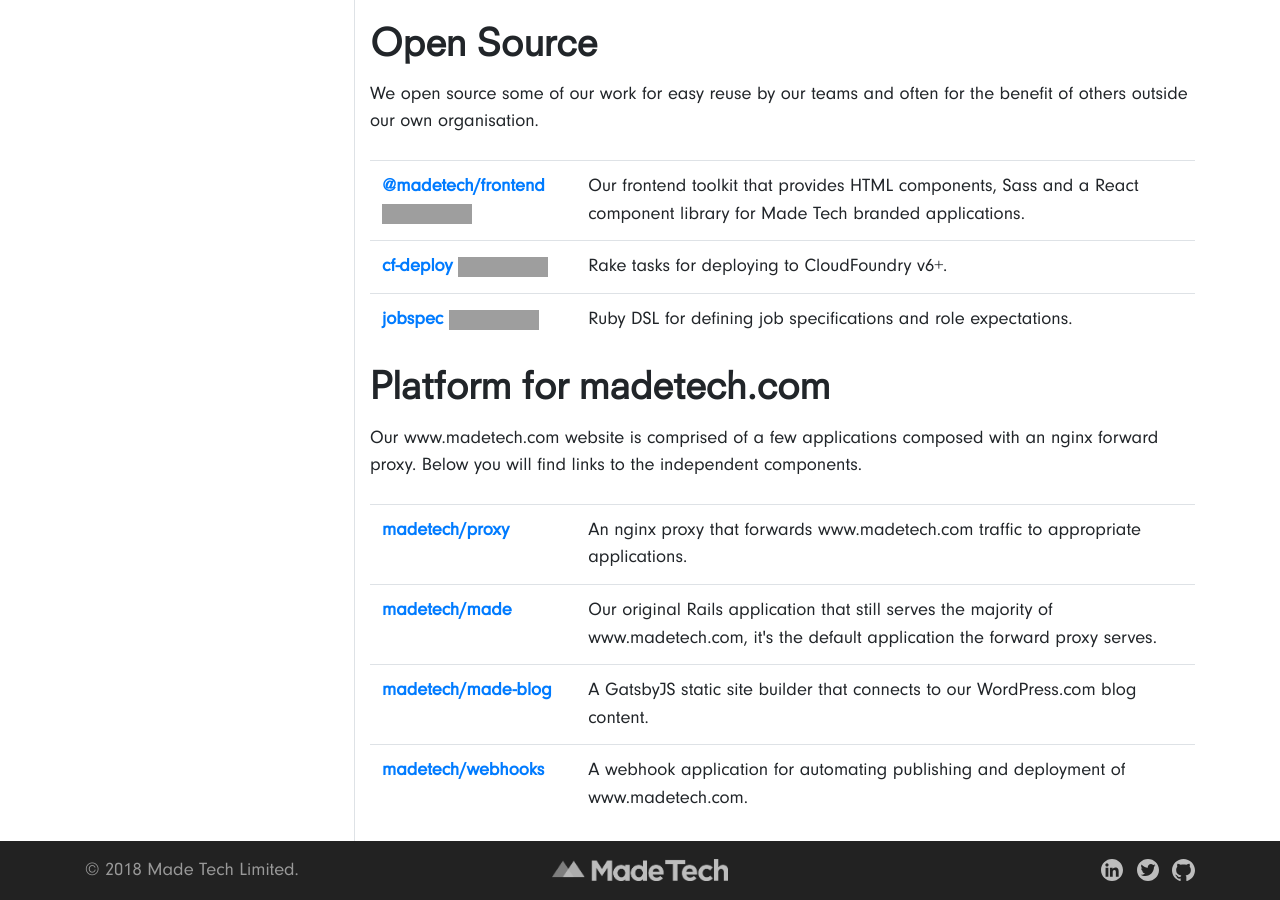
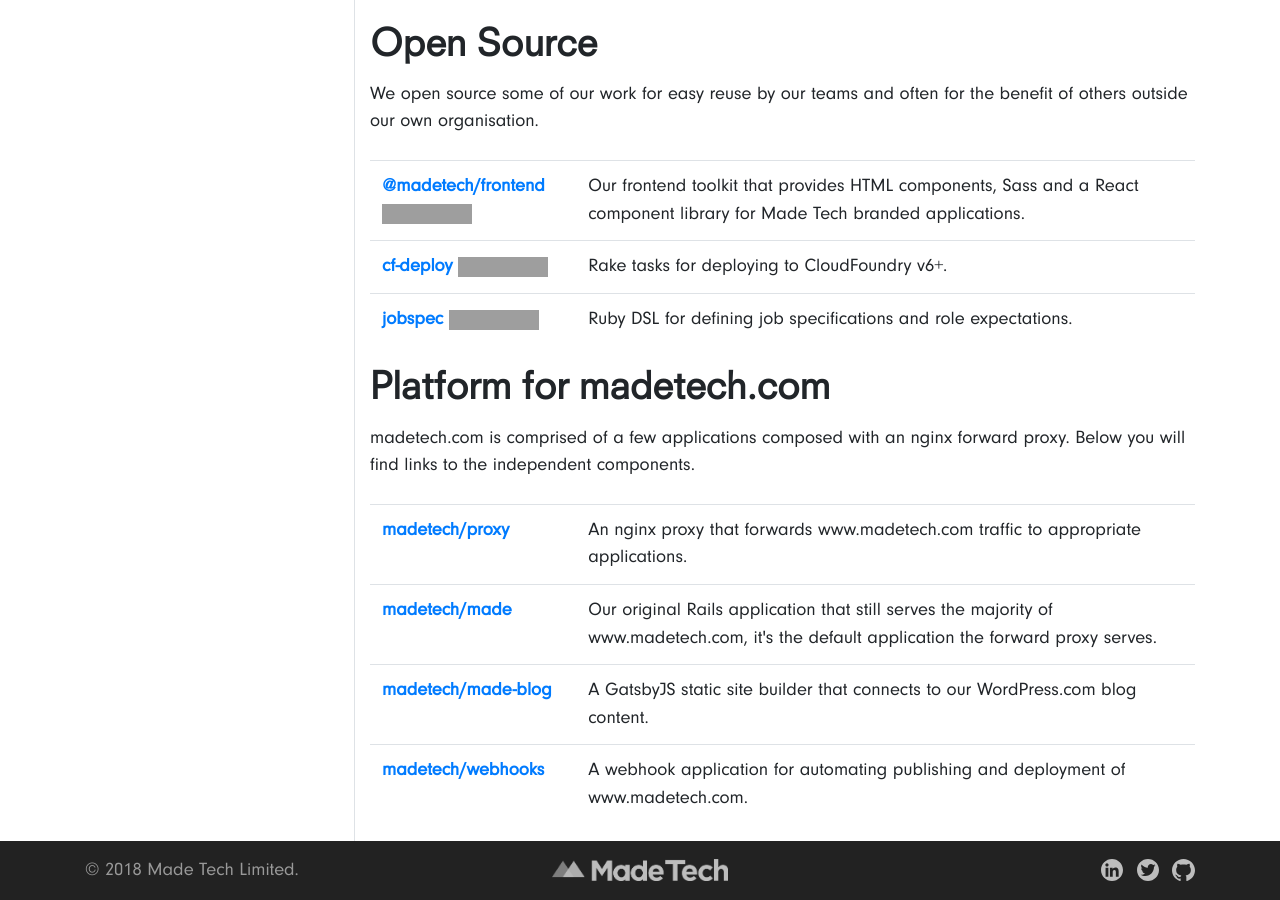
Before and after one commit to madetech/docs, a Jekyll site: the page built from index.md, in a window 1280 px wide and 900 px high, scrolled down 794 px. Built offline with Jekyll 4.4.1, drawn with Linux system fonts in a browser that asks for light colours; our own code applies the rules of GitHub Pages for plain Markdown files; grey boxes are pictures that could not be loaded.

Commit message:
Better grammar

```diff
--- a/index.md
+++ b/index.md
@@ -108,7 +108,7 @@ We open source some of our work for easy reuse by our teams and often for the be
 
 ## Platform for madetech.com
 
-Our www.madetech.com website is comprised of a few applications composed with an nginx forward proxy. Below you will find links to the independent components.
+madetech.com is comprised of a few applications composed with an nginx forward proxy. Below you will find links to the independent components.
 
 <table class="table">
   <col width='25%'>
```
